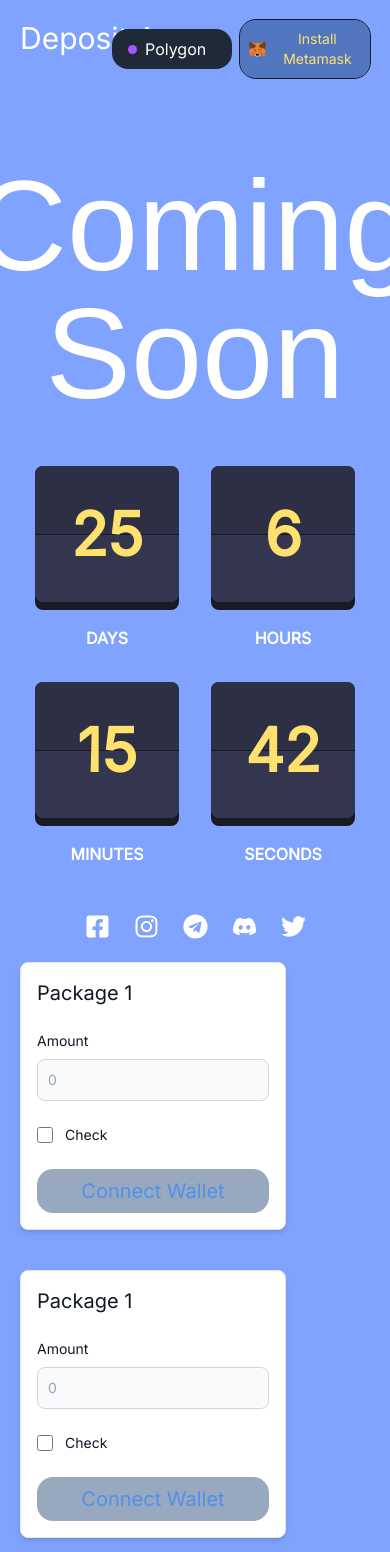
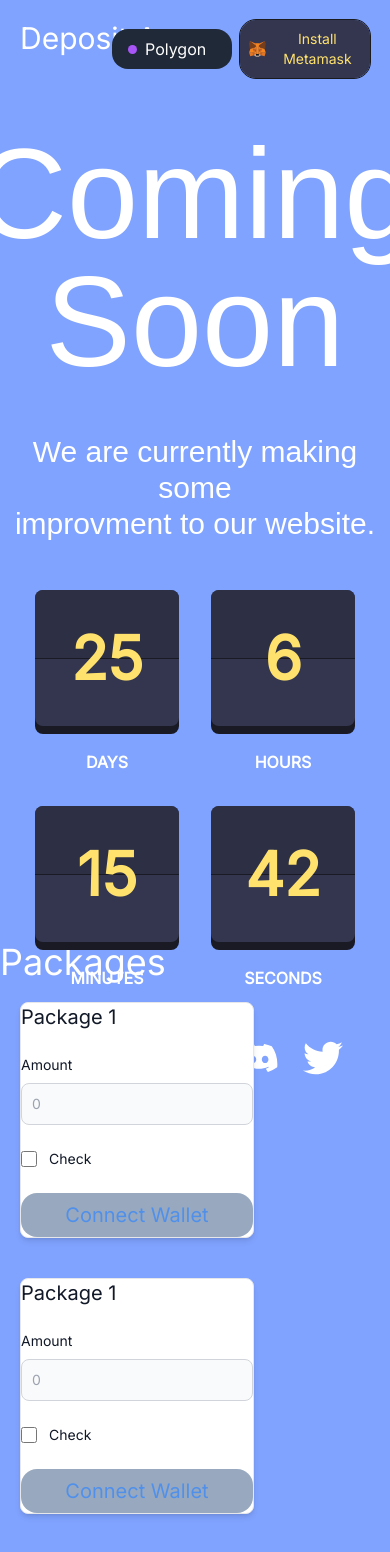
Before and after one commit to irfanonk/deposit-contract-dapp, a React (Vite) app: page / in a window 390 px wide. Shown: the top 1552 px of the page. Built offline with nearby package versions, Linux system fonts and the light colour scheme; a web font is replaced by a local one.

Commit message:
add name

```diff
--- a/src/Pages/Home.jsx
+++ b/src/Pages/Home.jsx
@@ -8,7 +8,8 @@ export default function Home() {
       <div className="h-[100vh]">
         <ComingSoon />
       </div>
-      <div className="flex flex-wrap ">
+      <div className="text-4xl">Packages</div>
+      <div className="flex flex-wrap justify-between items-center  ">
         {Array.from("deposittt").map((elm, i) => {
           return (
             <div key={i} className="m-5">
--- a/src/components/DepositCard.jsx
+++ b/src/components/DepositCard.jsx
@@ -5,7 +5,7 @@ export default function DepositCard({ isProceeding }) {
   const { account, requestAccount, getLoanContract, provider } =
     useContext(web3Context);
   return (
-    <div className="p-4 max-w-sm bg-white rounded-lg border border-gray-200 shadow-md sm:p-6 lg:p-8 dark:bg-gray-800 dark:border-gray-700">
+    <div className="max-w-sm bg-white rounded-lg border border-gray-200 shadow-md sm:p-6 lg:p-8 dark:bg-gray-800 dark:border-gray-700">
       <form className="space-y-6" action="#">
         <h5 className="text-xl font-medium text-gray-900 dark:text-white">
           Package 1
--- a/src/components/Navbar.jsx
+++ b/src/components/Navbar.jsx
@@ -67,7 +67,7 @@ export default function Navbar() {
   };
 
   return (
-    <div className="grid grid-cols-2 md:grid-cols-2 p-5">
+    <div className="grid grid-cols-2 md:grid-cols-2 p-5 ">
       <div className="w-[fit-content] font-courgette text-3xl cursor-pointer hover:scale-125 transition duration-200">
         Deposit App
       </div>
@@ -86,7 +86,7 @@ export default function Navbar() {
             href="https://metamask.io"
             target="_blank"
             rel="noopenner noreferrer"
-            className="bg-[#153d6f70] text-soft-yellow flex items-center text-center w-[130px] text-sm md:text-base md:w-auto px-2 md:px-4 py-2 rounded-2xl cursor-pointer outline outline-[1px] outline-[#191b1f] text-[#5090ea] hover:text-[#5da0ff] border-[1px] border-transparent hover:border-[#3d8be970] transition duration-200"
+            className="bg-dark-blue text-soft-yellow flex items-center text-center w-[130px] text-sm md:text-base md:w-auto px-2 md:px-4 py-2 rounded-2xl cursor-pointer outline outline-[1px] outline-[#191b1f] text-[#5090ea] hover:text-[#5da0ff] border-[1px] border-transparent hover:border-[#3d8be970] transition duration-200"
           >
             <div className="mr-2">{metamaskSvg}</div>
             Install Metamask
@@ -94,7 +94,7 @@ export default function Navbar() {
         ) : !account ? (
           <div
             onClick={() => requestAccount()}
-            className="bg-[#153d6f70] text-soft-yellow flex items-center text-center w-[130px] text-sm md:text-base md:w-auto px-2 md:px-4 py-2 rounded-2xl cursor-pointer outline outline-[1px] outline-[#191b1f] text-[#5090ea] hover:text-[#5da0ff] border-[1px] border-transparent hover:border-[#3d8be970] transition duration-200"
+            className="bg-dark-blue text-soft-yellow flex items-center text-center w-[130px] text-sm md:text-base md:w-auto px-2 md:px-4 py-2 rounded-2xl cursor-pointer outline outline-[1px] outline-[#191b1f] text-[#5090ea] hover:text-[#5da0ff] border-[1px] border-transparent hover:border-[#3d8be970] transition duration-200"
           >
             <div className="mr-2">{metamaskSvg}</div>
             Connect Wallet
--- a/src/components/comingsoon/ComingSoon.jsx
+++ b/src/components/comingsoon/ComingSoon.jsx
@@ -5,12 +5,14 @@ import Timer from "./timer/Timer";
 
 export default function ComingSoon() {
   return (
-    <div className="py-8 h-full flex flex-col justify-between">
+    <div className="h-full flex flex-col justify-between">
       <div className="mt-8 flex flex-col items-center space-y-12 md:mt-28 md:space-y-24">
         <span className="text-bold subpixel-antialiased font-sans text-9xl tracking-3xl text-center">
           Coming Soon
         </span>
-
+        <span className="subpixel-antialiased font-sans text-3xl  text-center">
+          We are currently making some <br /> improvment to our website.
+        </span>
         <div>
           <Timer />
         </div>
--- a/src/components/comingsoon/socialmedia/Social.jsx
+++ b/src/components/comingsoon/socialmedia/Social.jsx
@@ -17,7 +17,7 @@ export default function Social() {
           target="_blank"
           rel="noopenner noreferrer"
         >
-          <FaFacebookSquare size={25} />
+          <FaFacebookSquare size={40} />
         </a>
         <a
           href="https://www.facebook.com"
@@ -25,7 +25,7 @@ export default function Social() {
           target="_blank"
           rel="noopenner noreferrer"
         >
-          <FaInstagram size={25} />
+          <FaInstagram size={40} />
         </a>
         <a
           href="https://www.facebook.com"
@@ -33,7 +33,7 @@ export default function Social() {
           target="_blank"
           rel="noopenner noreferrer"
         >
-          <FaTelegram size={25} />
+          <FaTelegram size={40} />
         </a>
         <a
           href="https://www.facebook.com"
@@ -41,7 +41,7 @@ export default function Social() {
           target="_blank"
           rel="noopenner noreferrer"
         >
-          <FaDiscord size={25} />
+          <FaDiscord size={40} />
         </a>
         <a
           href="https://www.facebook.com"
@@ -49,7 +49,7 @@ export default function Social() {
           target="_blank"
           rel="noopenner noreferrer"
         >
-          <FaTwitter size={25} />
+          <FaTwitter size={40} />
         </a>
       </div>
     </div>
```
Also changed, not shown: src/assets/images/rocket.jpg (added).
